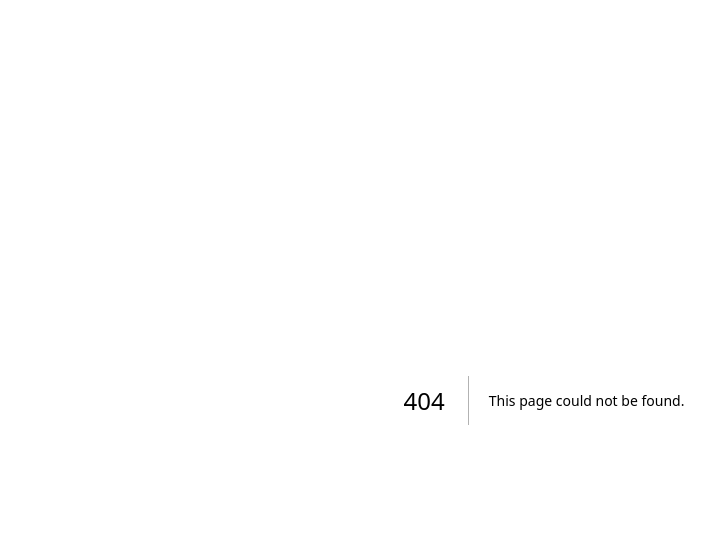
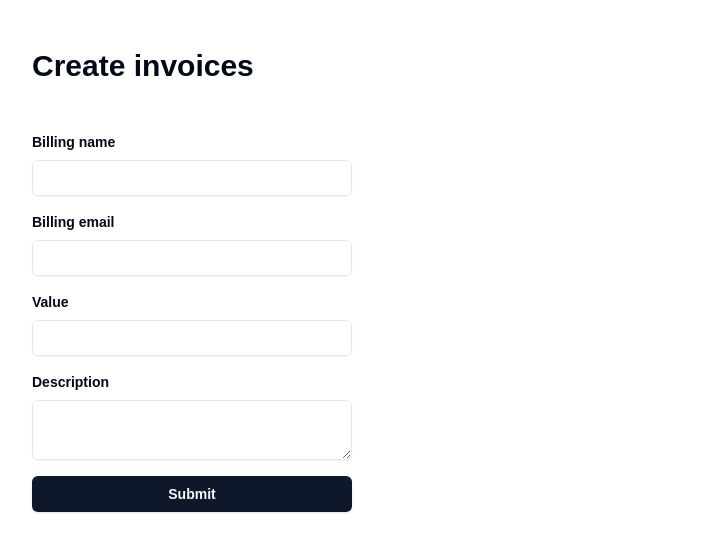
Before and after one commit to MohamedBenighil/my-invoice-app, a Next.js app: page /invoices/new in a window 1280 px wide. Before the commit this address had no page. Shown: the top 552 px of the page, without its empty margins (96-811 px from the left). Built offline with nearby package versions, Linux system fonts and the light colour scheme.

Commit message:
03. Adding a new Create Invoice Form

```diff
--- /dev/null
+++ b/src/app/invoices/new/page.jsx
@@ -0,0 +1,46 @@
+import { Textarea } from "@/components/ui/textarea";
+import { Input } from "@/components/ui/input";
+import { Label } from "@/components/ui/Label";
+import { Button } from "@/components/ui/button";
+
+export default function Home() {
+  return (
+    // use h-screen instead of h-full, because h-full is relative and works only with parent where the hight is defined
+    <main className="flex flex-col justify-left h-full  max-w-5xl mx-auto gap-6 my-12">
+      <div className="flex justify-between">
+        <h1 className="text-3xl font-bold">Create invoices</h1>
+      </div>
+      <div className="flex justify-between"></div>
+
+      <form className="grid gap-4 max-w-xs">
+        <div>
+          <Label className="block font-semibold text-sm mb-2" htmlFor="name">
+            Billing name
+          </Label>
+          <Input type="text" name="name" id="name" />
+        </div>
+        <div>
+          <Label className="block font-semibold text-sm mb-2" htmlFor="email">
+            Billing email
+          </Label>
+          <Input type="email" name="email" id="email" />
+        </div>
+        <div>
+          <Label className="block font-semibold text-sm mb-2" htmlFor="value">
+            Value
+          </Label>
+          <Input type="text" name="value" id="value" />
+        </div>
+        <div>
+          <Label className="block font-semibold text-sm mb-2" htmlFor="value">
+            Description
+          </Label>
+          <Textarea type="text" name="value" id="value" />
+        </div>
+        <div>
+          <Button className="w-full font-semibold"> Submit </Button>
+        </div>
+      </form>
+    </main>
+  );
+}
--- /dev/null
+++ b/src/components/ui/input.tsx
@@ -0,0 +1,25 @@
+import * as React from "react"
+
+import { cn } from "@/lib/utils"
+
+export interface InputProps
+  extends React.InputHTMLAttributes<HTMLInputElement> {}
+
+const Input = React.forwardRef<HTMLInputElement, InputProps>(
+  ({ className, type, ...props }, ref) => {
+    return (
+      <input
+        type={type}
+        className={cn(
+          "flex h-9 w-full rounded-md border border-input bg-transparent px-3 py-1 text-sm shadow-sm transition-colors file:border-0 file:bg-transparent file:text-sm file:font-medium file:text-foreground placeholder:text-muted-foreground focus-visible:outline-none focus-visible:ring-1 focus-visible:ring-ring disabled:cursor-not-allowed disabled:opacity-50",
+          className
+        )}
+        ref={ref}
+        {...props}
+      />
+    )
+  }
+)
+Input.displayName = "Input"
+
+export { Input }
--- /dev/null
+++ b/src/components/ui/label.tsx
@@ -0,0 +1,26 @@
+"use client"
+
+import * as React from "react"
+import * as LabelPrimitive from "@radix-ui/react-label"
+import { cva, type VariantProps } from "class-variance-authority"
+
+import { cn } from "@/lib/utils"
+
+const labelVariants = cva(
+  "text-sm font-medium leading-none peer-disabled:cursor-not-allowed peer-disabled:opacity-70"
+)
+
+const Label = React.forwardRef<
+  React.ElementRef<typeof LabelPrimitive.Root>,
+  React.ComponentPropsWithoutRef<typeof LabelPrimitive.Root> &
+    VariantProps<typeof labelVariants>
+>(({ className, ...props }, ref) => (
+  <LabelPrimitive.Root
+    ref={ref}
+    className={cn(labelVariants(), className)}
+    {...props}
+  />
+))
+Label.displayName = LabelPrimitive.Root.displayName
+
+export { Label }
--- /dev/null
+++ b/src/components/ui/textarea.tsx
@@ -0,0 +1,24 @@
+import * as React from "react"
+
+import { cn } from "@/lib/utils"
+
+export interface TextareaProps
+  extends React.TextareaHTMLAttributes<HTMLTextAreaElement> {}
+
+const Textarea = React.forwardRef<HTMLTextAreaElement, TextareaProps>(
+  ({ className, ...props }, ref) => {
+    return (
+      <textarea
+        className={cn(
+          "flex min-h-[60px] w-full rounded-md border border-input bg-transparent px-3 py-2 text-sm shadow-sm placeholder:text-muted-foreground focus-visible:outline-none focus-visible:ring-1 focus-visible:ring-ring disabled:cursor-not-allowed disabled:opacity-50",
+          className
+        )}
+        ref={ref}
+        {...props}
+      />
+    )
+  }
+)
+Textarea.displayName = "Textarea"
+
+export { Textarea }
```
